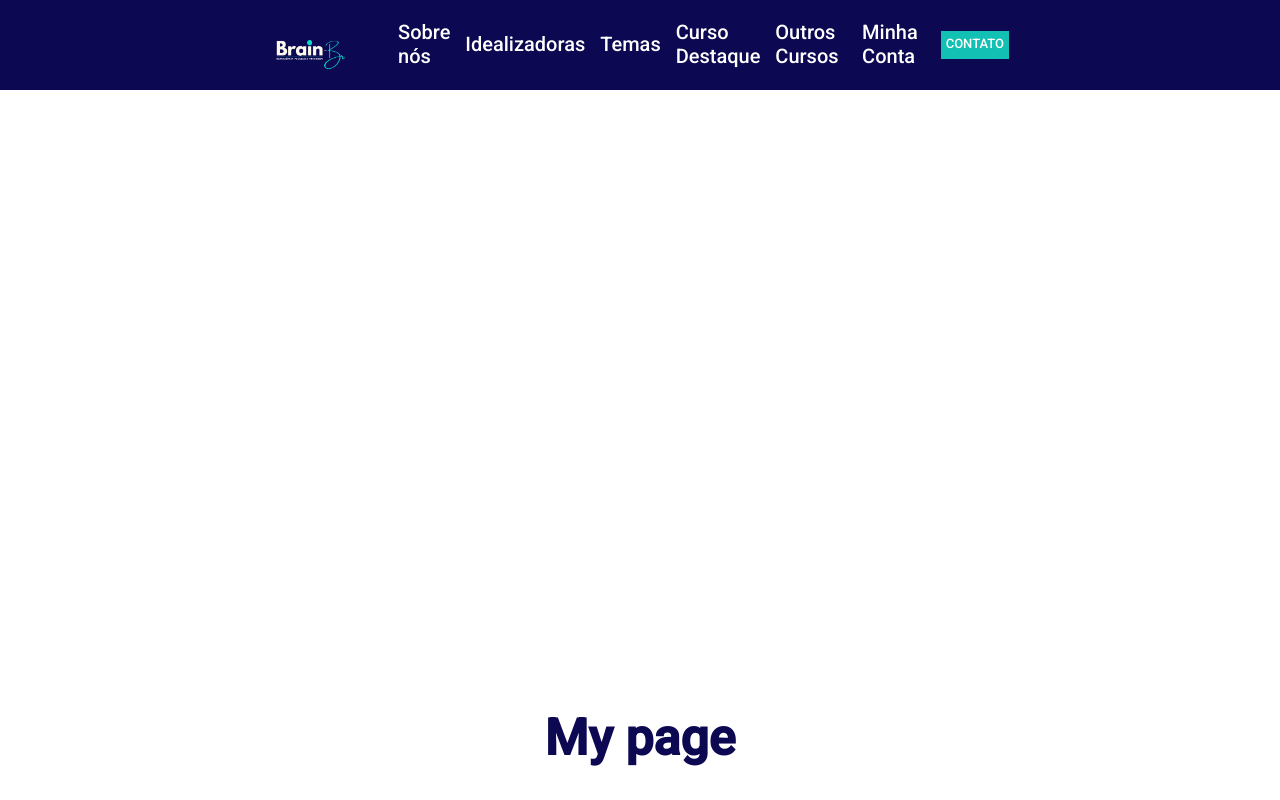
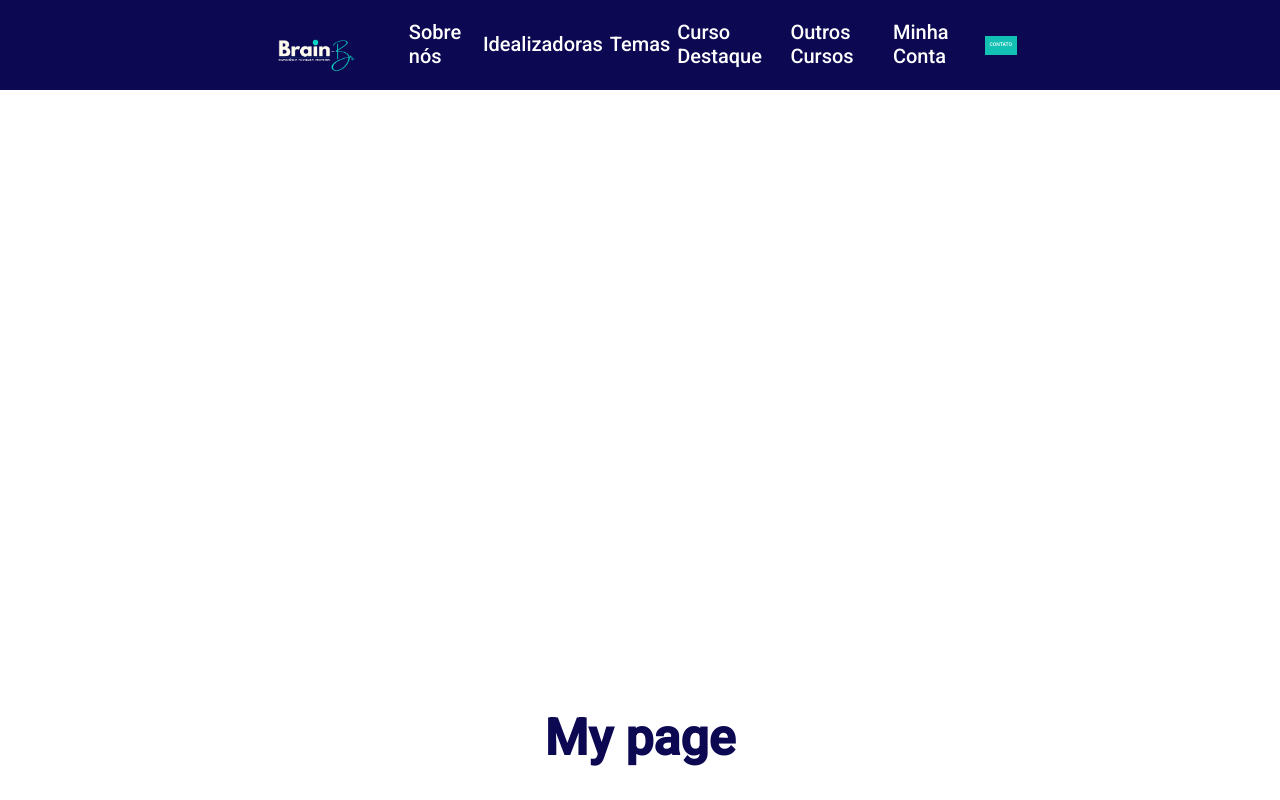
Before and after one commit to rdaldegan/Brain-Br, a Next.js app: page / in a window 1280 px wide. Built offline with nearby package versions, Linux system fonts and the light colour scheme.

Commit message:
Ajuste nos tamanhos do header

```diff
--- a/src/components/Header/index.js
+++ b/src/components/Header/index.js
@@ -34,7 +34,7 @@ const Menu = styled.ul`
     color: ${({ theme }) => theme.colors.mainText};
     font-weight: 500;
     text-decoration: none;
-    margin-right: 15px;
+    margin-right: 7px;
     cursor: pointer;
     font-size: 20px;
     :hover {
@@ -55,7 +55,7 @@ const Menu = styled.ul`
     :last-child{
       background-color: ${({ theme }) => theme.colors.contrastText};
       color: ${({ theme }) => theme.colors.mainText};
-      font-size: 13px;
+      font-size: 5px;
       padding: 5px;
       :hover {
         transition: 250ms ease-in-out;
```
